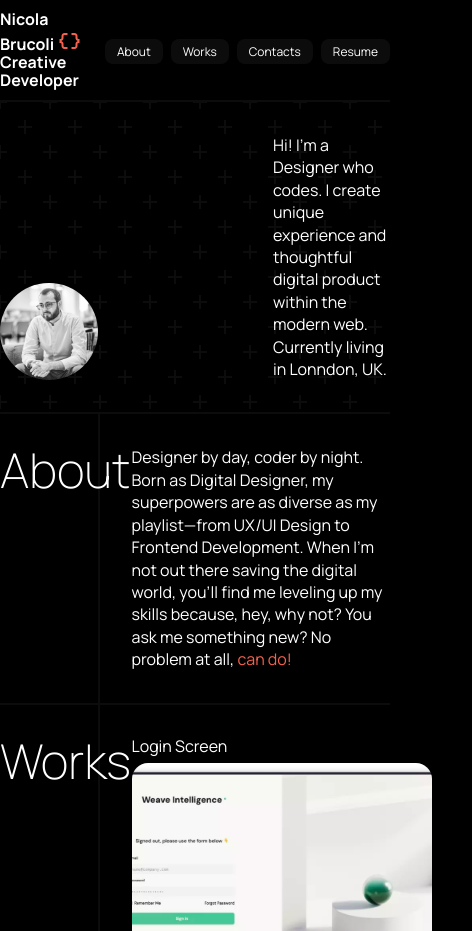
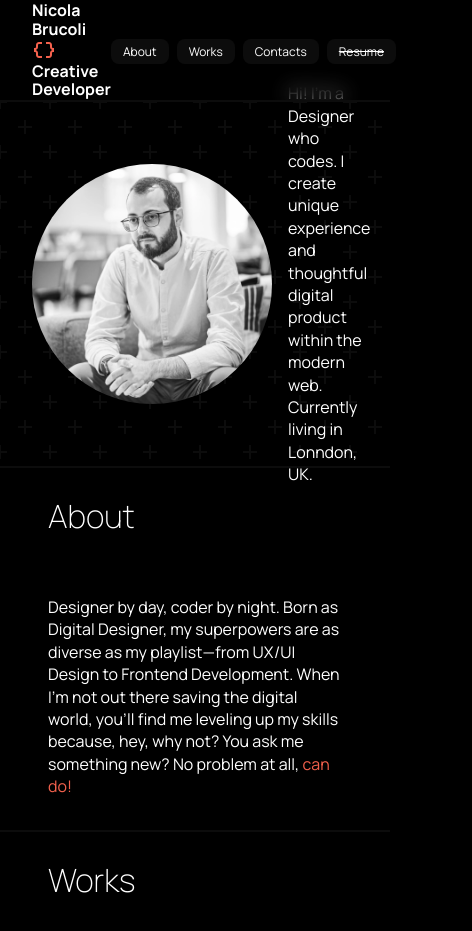
Before and after one commit to sonictrain/nicola-brucoli-portfolio, a plain HTML site: page index.html in a window 390 px wide. Shown: the top 931 px of the page, 472 px wide, since content can reach past the window. Drawn offline with nearby package versions, Linux system fonts and the light colour scheme.

Commit message:
added alt to the image, code formatting & footer heading changed from h4 to h3

```diff
--- a/assets/css/style.css
+++ b/assets/css/style.css
@@ -14,7 +14,9 @@
 
     /* font style variables */
     --main-font: 'Manrope', sans-serif;
+
     --huge-text: 48px;
+    --big-text: 32px;
     --medium-text: 16px;
     --small-text: 12px;
 
@@ -45,6 +47,7 @@ header, #bio, #about, #works, footer {
     align-items: center;
     max-width: 1080px;
     margin: 0 auto;
+    padding: 0 32px;
 }
 
 #header-wrapper {
@@ -133,11 +136,6 @@ h3 {
     font-weight: inherit;
     font-size: var(--medium-text);
     margin: 0px;
-}
-
-h4 {
-    font-size: inherit;
-    font-weight: inherit;
 }
 
 p {
@@ -235,6 +233,12 @@ ul {
     color: var(--accent);
 }
 
+a.disabled {
+    text-decoration: line-through;
+    pointer-events: none;
+    cursor: default;
+}
+
 /* Projects section */
 
 .project-preview {
@@ -312,3 +316,107 @@ a[title]:hover::after {
     top: 100%;
     left: 0;
 }
+
+#bio-wrapper {
+    padding-left: 32px;
+    padding-right: 32px;
+}
+
+
+/* all rules outside of @media queries apply to devices 1201px and above */
+
+/* tablet css */
+
+@media (max-width: 1100px) {
+    /* rules here apply to devices from 769px to 992px (inclusive) */
+
+    h1 {
+        width: 200px;
+    }
+
+    h2 {
+        font-size: var(--big-text);
+    }
+
+    a[title]:hover::after {
+        font-size: var(--small-text);
+    }
+
+    #bio-wrapper {
+        height: 300px;
+        column-gap: 1rem;
+    }
+
+    #avatar {
+        height: 100%;
+        width: auto;
+        border-radius: 50%;
+    }
+
+    .share {
+        vertical-align: bottom;
+        font-size: 1.55rem;
+    }
+
+    #footer-wrapper .section-content{
+        flex-direction: column-reverse;
+        padding-bottom: 0px;
+    }
+
+    .section-content ul {
+        width: 100%;
+        justify-content: space-between;
+        column-gap: unset;
+        flex-wrap: wrap;
+        row-gap: 16px;
+    }
+
+    .section-content h3 {
+        margin-top: 2rem;
+        margin-bottom: 2rem;
+        font-size: var(--small-text);
+    }
+
+}
+
+/* smartphone css */
+
+@media (max-width: 768px) {
+	/* rules here apply to devices from 0px to 768px (inclusive) */
+
+    #about-wrapper, #works-wrapper, #footer-wrapper {
+        flex-direction: column;
+        justify-content: flex-start;
+        padding: 0 1rem;
+    }
+
+    .section-title {
+        border-right: none;
+    }
+
+    #bio-wrapper {
+        height: 300px;
+        column-gap: 1rem;
+        align-items: center;
+    }
+
+    #bio-wrapper .section-content {
+        width: auto;
+    }
+
+    #avatar {
+        height: 80%;
+        width: auto;
+        border-radius: 50%;
+    }
+
+    .narrow {
+        padding-left: 2rem;
+    }
+
+    .wide {
+        width: auto;
+        padding-right: 32px;
+    }
+
+}
--- a/index.html
+++ b/index.html
@@ -45,10 +45,11 @@
     <!-- bio section with avatar & caption -->
     <section id="bio">
         <div id="bio-wrapper">
-            <img src="./assets/images/webp/avatar.webp" id="avatar" />
+            <img alt="Nicola Brucoli Profile Picture" src="./assets/images/webp/avatar.webp" id="avatar" />
             <div class="section-content">
                 <p>
-                    Hi! I'm a Designer who codes. I create unique experience and thoughtful digital product within the modern web.
+                    Hi! I'm a Designer who codes. I create unique experience and thoughtful digital product within the
+                    modern web.
                     Currently living in Lonndon, UK.
                 </p>
             </div>
@@ -62,8 +63,9 @@
         <section id="about">
             <div id="about-wrapper">
                 <div class="section-title narrow">
-                    <span class="material-symbols-outlined share"><h2><a title="" target="_blank"
-                        href="#about">About</a></h2></span>
+                    <span class="material-symbols-outlined share">
+                        <h2><a title="" target="_blank" href="#about">About</a></h2>
+                    </span>
                 </div>
                 <div class="section-content wide">
                     <p>
@@ -80,8 +82,11 @@
         <section id="works">
             <div id="works-wrapper">
                 <div class="section-title narrow">
-                    <span class="material-symbols-outlined share"><h2><a title="" target="_blank"
-                        href="#works">Works</a></h2></span>
+                    <span class="material-symbols-outlined share">
+                        <h2>
+                            <a title="" target="_blank" href="#works">Works</a>
+                        </h2>
+                    </span>
                 </div>
                 <div class="grid-section wide">
 
@@ -90,7 +95,8 @@
                         <h3>Login Screen</h3>
                         <div class="project-preview" id="project1">
                             <div class="links">
-                                <a href="#" class="disabled">Github <span class="material-symbols-outlined go-to">arrow_outward</span></a>
+                                <a href="#" class="disabled">Github <span
+                                        class="material-symbols-outlined go-to">arrow_outward</span></a>
                                 <ul>
                                     <li>HTML</li>
                                     <li>Tailwind</li>
@@ -106,7 +112,8 @@
                         <h3>Volleyball Scorecounter</h3>
                         <div class="project-preview" id="project2">
                             <div class="links">
-                                <a href="https://github.com/sonictrain/scoreboard">Github <span class="material-symbols-outlined go-to">arrow_outward</span></a>
+                                <a href="https://github.com/sonictrain/scoreboard">Github <span
+                                        class="material-symbols-outlined go-to">arrow_outward</span></a>
                                 <ul>
                                     <li>HTML</li>
                                     <li>CSS</li>
@@ -119,7 +126,8 @@
                         <h3>Digital Bio Card</h3>
                         <div class="project-preview" id="project3">
                             <div class="links">
-                                <a href="https://github.com/sonictrain/react-bio-card">Github <span class="material-symbols-outlined go-to">arrow_outward</span></a>
+                                <a href="https://github.com/sonictrain/react-bio-card">Github <span
+                                        class="material-symbols-outlined go-to">arrow_outward</span></a>
                                 <ul>
                                     <li>HTML</li>
                                     <li>CSS</li>
@@ -132,7 +140,8 @@
                         <h3>React Travel Journal</h3>
                         <div class="project-preview" id="project4">
                             <div class="links">
-                                <a href="https://github.com/sonictrain/react-journal">Github <span class="material-symbols-outlined go-to">arrow_outward</span></a>
+                                <a href="https://github.com/sonictrain/react-journal">Github <span
+                                        class="material-symbols-outlined go-to">arrow_outward</span></a>
                                 <ul>
                                     <li>HTML</li>
                                     <li>CSS</li>
@@ -145,7 +154,8 @@
                         <h3>HoriSEOn Code Refactor</h3>
                         <div class="project-preview" id="project5">
                             <div class="links">
-                                <a href="https://github.com/sonictrain/horiSEOn-refactoring">Github <span class="material-symbols-outlined go-to">arrow_outward</span></a>
+                                <a href="https://github.com/sonictrain/horiSEOn-refactoring">Github <span
+                                        class="material-symbols-outlined go-to">arrow_outward</span></a>
                                 <ul>
                                     <li>HTML</li>
                                     <li>CSS</li>
@@ -157,12 +167,12 @@
                         <h3>Personal Creative Portfolio</h3>
                         <div class="project-preview" id="project6">
                             <div class="links">
-                                <a href="https://github.com/sonictrain/nicola.im">Github <span class="material-symbols-outlined go-to">arrow_outward</span></a>
+                                <a href="https://github.com/sonictrain/nicola.im">Github <span
+                                        class="material-symbols-outlined go-to">arrow_outward</span></a>
                                 <ul>
                                     <li>HTML</li>
                                     <li>CSS</li>
                                     <li>Hugo</li>
-                                    <li>Markdown</li>
                                 </ul>
                             </div>
                         </div>
@@ -171,7 +181,8 @@
                         <h3>Fantasy Landing Page</h3>
                         <div class="project-preview" id="project7">
                             <div class="links">
-                                <a href="https://github.com/sonictrain/hometown-homepage">Github <span class="material-symbols-outlined go-to">arrow_outward</span></a>
+                                <a href="https://github.com/sonictrain/hometown-homepage">Github <span
+                                        class="material-symbols-outlined go-to">arrow_outward</span></a>
                                 <ul>
                                     <li>HTML</li>
                                     <li>CSS</li>
@@ -189,13 +200,14 @@
     <footer id="contacts">
         <div id="footer-wrapper">
             <div class="section-title narrow">
-                <span class="material-symbols-outlined share"><h2><a title="" target="_blank"
-                    href="#contacts">Contacts</a></h2></span>
+                <span class="material-symbols-outlined share">
+                    <h2><a title="" target="_blank" href="#contacts">Contacts</a></h2>
+                </span>
             </div>
             <div class="section-content wide">
-                <h4>Made with <span class="material-symbols-outlined">
+                <h3>Made with <span class="material-symbols-outlined">
                         sports_bar
-                    </span> by Nicola Brucoli</h4>
+                    </span> by Nicola Brucoli</h3>
                 <ul>
                     <li>
                         <a href="tel:+447759295309">Call me</a>
```
